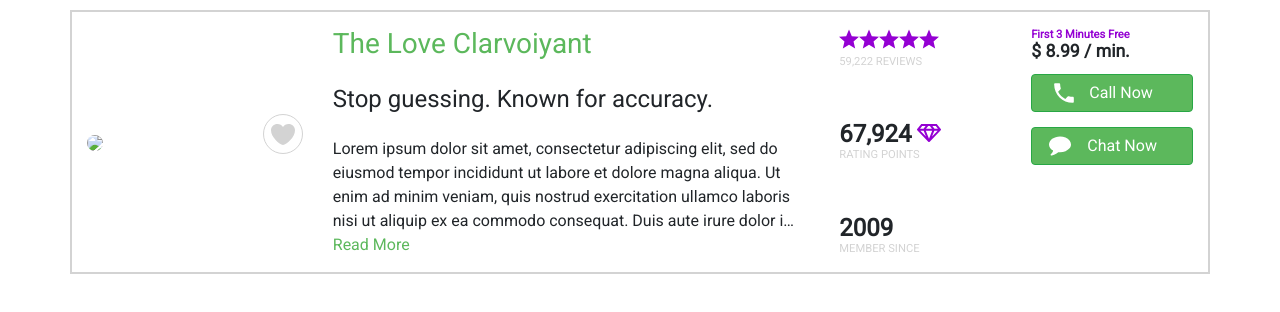
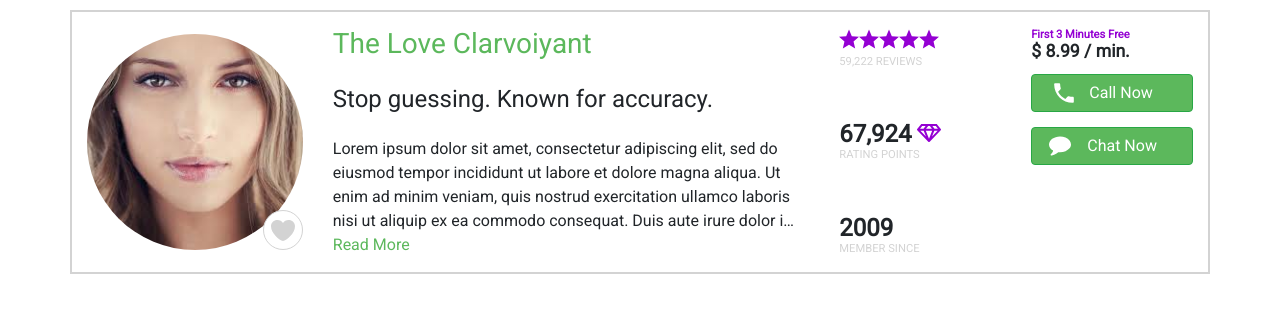
Before and after one commit to rkrbashyan/uitest, a plain HTML site: page index.html in a window 1280 px wide. Drawn offline with nearby package versions, Linux system fonts and the light colour scheme; the site is published under a folder, as on GitHub Pages, so addresses that start at the root find nothing.

Commit message:
second commit

```diff
--- a/index.html
+++ b/index.html
@@ -20,7 +20,7 @@
 
                 <div class="col-xs-4 col-sm-4 col-md-4 col-lg-4 avatar-block">
                     <div class="avatar">
-                        <img class="avatar-img" src="/assets/avatar.jpeg">
+                        <img class="avatar-img" src="assets/avatar.jpeg">
                         <div class="avatar-heart"></div>
                     </div>
                 </div>
```
